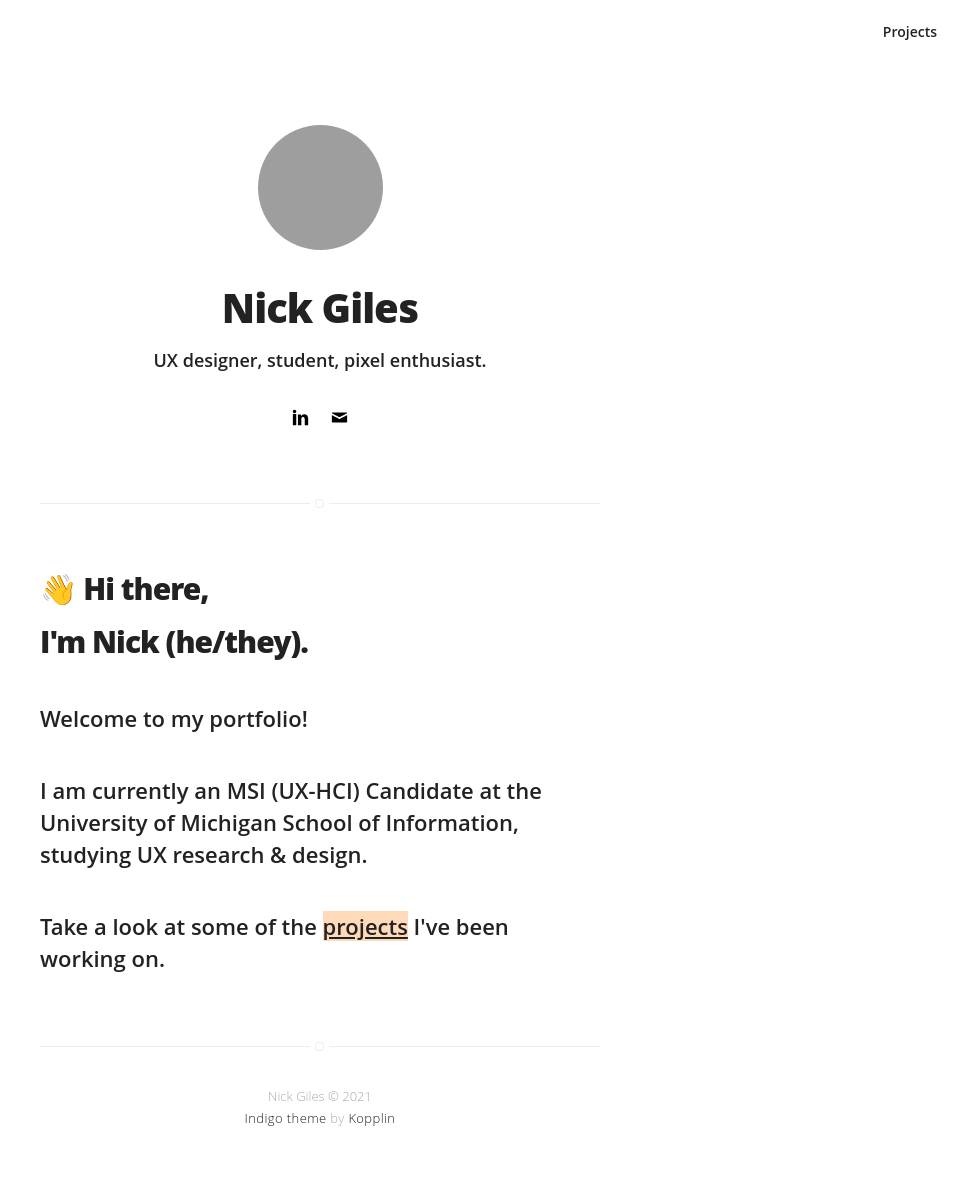
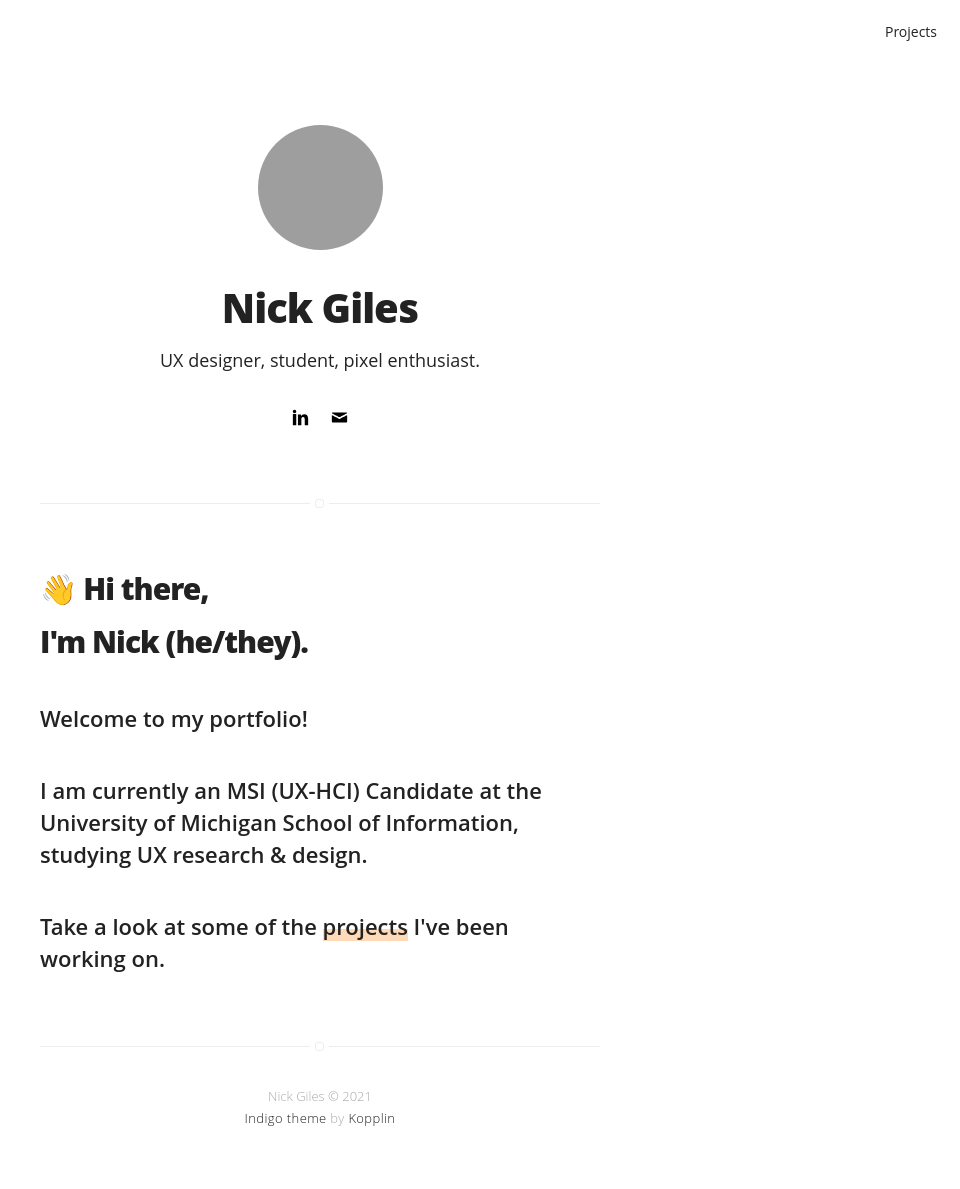
Before and after one commit to Nicholasdgiles/nicholasgiles.github.io, a Jekyll site: the page built from index.html, in a window 1280 px wide. Shown: the whole page, without its empty margins (320-1280 px from the left). Built offline with Jekyll 4.4.1, drawn with Linux system fonts in a browser that asks for light colours.

Commit message:
hover state updated

```diff
--- a/_sass/base/general.sass
+++ b/_sass/base/general.sass
@@ -41,7 +41,7 @@
 		letter-spacing: 0.2px
 
 strong
-	font-weight: 400
+	font-weight: 800
 	color: #000
 
 ul,
--- a/_sass/components/header.sass
+++ b/_sass/components/header.sass
@@ -24,7 +24,7 @@
 
     > .description
         font-size: 1.8rem
-        font-weight: 600
+        font-weight: 400
         font-style: normal
         width: 70%
         margin: 0 auto 30px
--- a/_sass/components/nav.sass
+++ b/_sass/components/nav.sass
@@ -10,7 +10,7 @@
 
         > .item > .link
             display: inline-block
-            font-weight: 600
+            font-weight: 400
             font-size: 1.4rem
             padding: 20px 10px
             text-decoration: none
--- a/_sass/components/others.sass
+++ b/_sass/components/others.sass
@@ -1,5 +1,9 @@
 .evidence
-    background-image: linear-gradient(to bottom, rgba(255,218,185,1), rgba(255,218,185,1))
+    background-image: linear-gradient(to bottom,transparent 0,transparent 60%,#ffdab9 60%,#ffdab9 100%)
+
+.evidence:hover
+    background-image: none
+    background-color: #ffdab9
 
 .star
     > .url > .title
--- a/index.html
+++ b/index.html
@@ -17,4 +17,4 @@
 
 <h2 style="text-align:left; margin-bottom: 40px; line-height: 32px;">I am currently an MSI (UX-HCI) Candidate at the University of Michigan School of Information, studying UX research & design.</h2>
 
-<h2 style="text-align:left; margin-bottom: 72px; line-height: 32px;">Take a look at some of the <span class="evidence"><a href="https://nicholasgiles.com/projects/">projects</a></span> I've been working on.</h2>
+<h2 style="text-align:left; margin-bottom: 72px; line-height: 32px;">Take a look at some of the <span class="evidence"><a href="https://nicholasgiles.com/projects/" style="text-decoration: none">projects</a></span> I've been working on.</h2>
```
Also changed, not shown: 12 other files.
